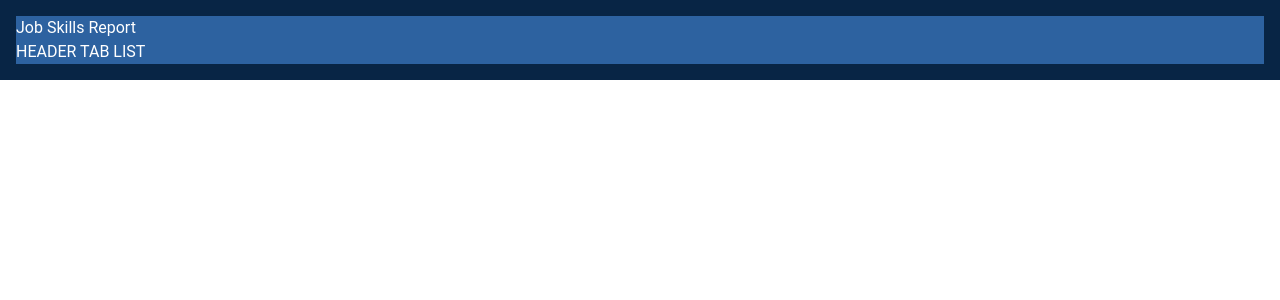
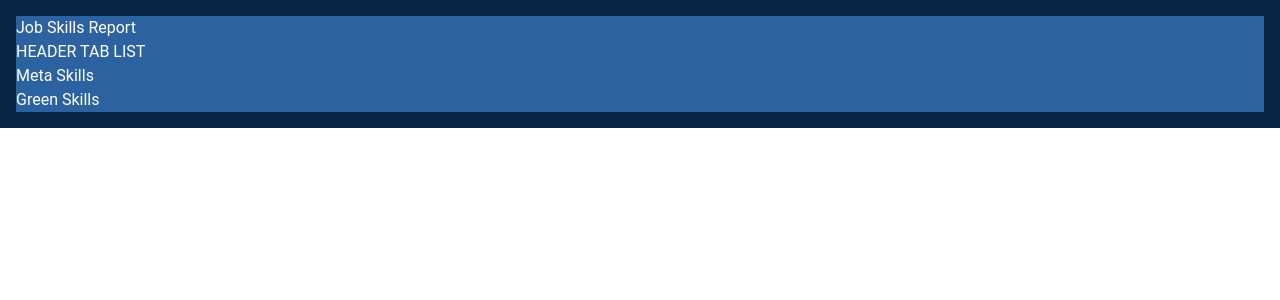
Before and after one commit to benjaminsinger/designtestapp, a React (Create React App) app: page / in a window 1280 px wide. Shown: the top 300 px of the page. Built offline with nearby package versions, Linux system fonts and the light colour scheme.

Commit message:
adding props

```diff
--- a/src/components/skills-ui/skills-ui-header-tabs/SkillsUIHeaderTabItem.jsx
+++ b/src/components/skills-ui/skills-ui-header-tabs/SkillsUIHeaderTabItem.jsx
@@ -1,8 +1,8 @@
 import React from 'react'
 
-const SkillsUIHeaderTabItem = () => {
+const SkillsUIHeaderTabItem = ({name}) => {
   return (
-    <div>Skills UI Header Tab Item</div>
+    <div>{name}</div>
   )
 }
 
--- a/src/components/skills-ui/skills-ui-header-tabs/SkillsUIHeaderTabList.jsx
+++ b/src/components/skills-ui/skills-ui-header-tabs/SkillsUIHeaderTabList.jsx
@@ -3,9 +3,10 @@ import SkillsUIHeaderTabItem from './SkillsUIHeaderTabItem'
 
 const SkillsUIHeaderTabList = ({ tabs }) => {
   return (
-    <div>
+    <div className=''>
+      {console.log(tabs)}
       HEADER TAB LIST
-      {tabs && tabs.map(tab => <SkillsUIHeaderTabItem />)}
+      {tabs && tabs.map(tab => <SkillsUIHeaderTabItem name={tab} />)}
     </div>
   )
 }
--- a/src/components/skills-ui/skills-ui-header/SkillsUIHeader.jsx
+++ b/src/components/skills-ui/skills-ui-header/SkillsUIHeader.jsx
@@ -5,7 +5,7 @@ const SkillsUIHeader = () => {
   return (
     <div className='bg-brand-tertiary'>
         <h2>Job Skills Report</h2>
-        <SkillsUIHeaderTabList />
+        <SkillsUIHeaderTabList tabs={['Meta Skills', 'Green Skills']} />
     </div>
   )
 }
```
